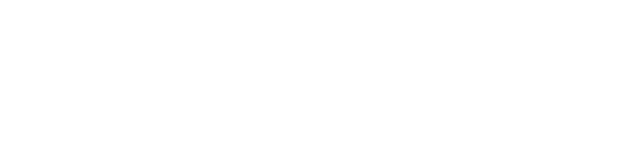
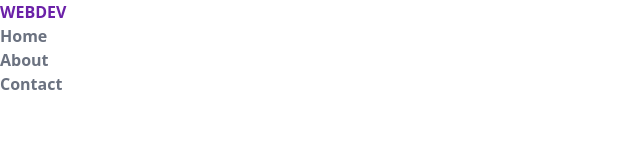
Before and after one commit to SMwebdeveloper/tailwindcss-curse, a website: page index.html in a window 1280 px wide. Shown: the whole page, without its empty margins (0-640 px from the left). Drawn offline with Linux system fonts and the light colour scheme.

Commit message:
shrift and color

```diff
--- a/index.html
+++ b/index.html
@@ -5,9 +5,18 @@
     <meta http-equiv="X-UA-Compatible" content="IE=edge">
     <meta name="viewport" content="width=device-width, initial-scale=1.0">
     <title>Tailwind css</title>
-    <link rel="stylesheet" href="public/styles.css">
+    <link rel="stylesheet" href="/public/styles.css" />
 </head>
 <body>
-
+    <header>
+        <a class="uppercase font-bold text-purple-800" href="">webDev</a>
+        <nav>
+            <ul class="text-gray-500 font-semibold">
+                <li><a href="#">Home</a></li>
+                <li><a href="#">About</a></li>
+                <li><a href="#">Contact</a></li>
+            </ul>
+        </nav>
+    </header>
 </body>
 </html>
--- a/package.json
+++ b/package.json
@@ -4,7 +4,7 @@
   "description": "",
   "main": "index.js",
   "scripts": {
-    "build": "tailwindcss build -i src/main.css -o public/styles.css"
+    "build": "tailwindcss build -i src/main.css -o public/styles.css --watch"
   },
   "author": "",
   "license": "ISC",
```
Also changed, not shown: public/styles.css.
